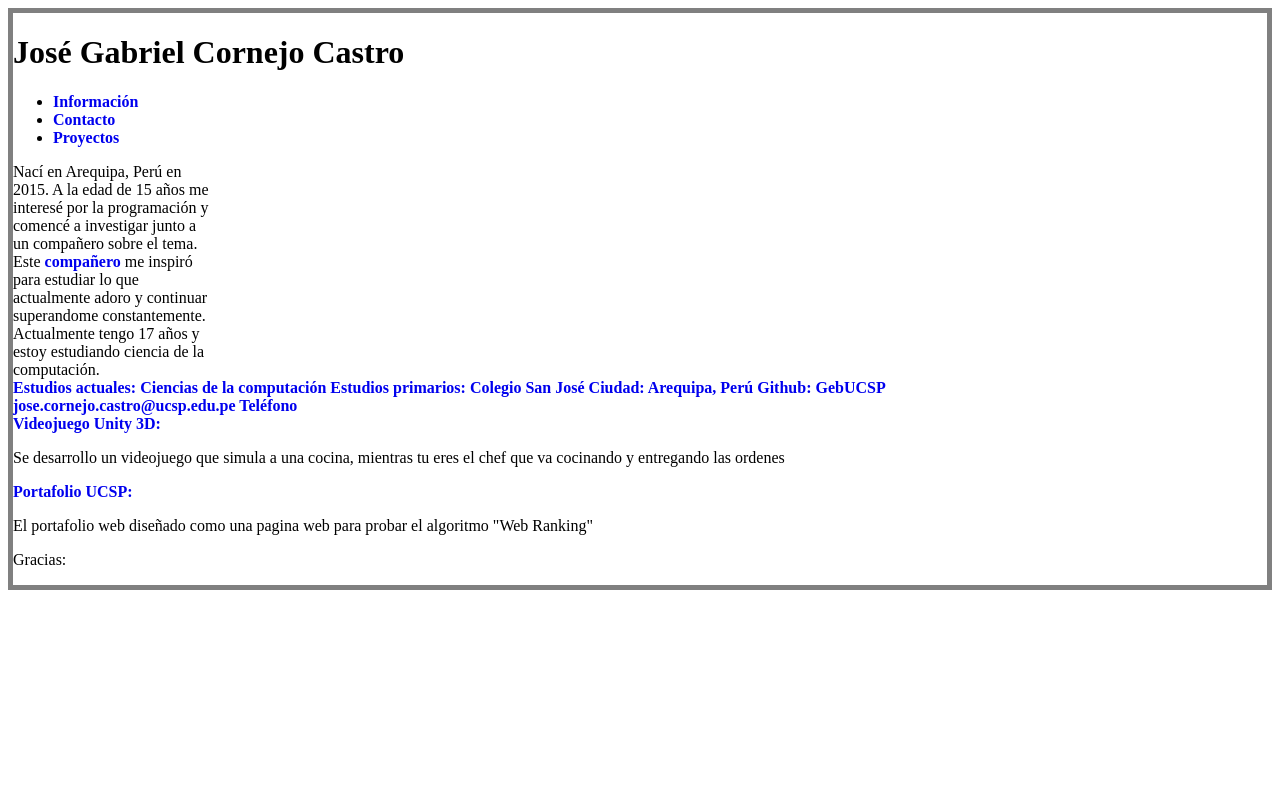
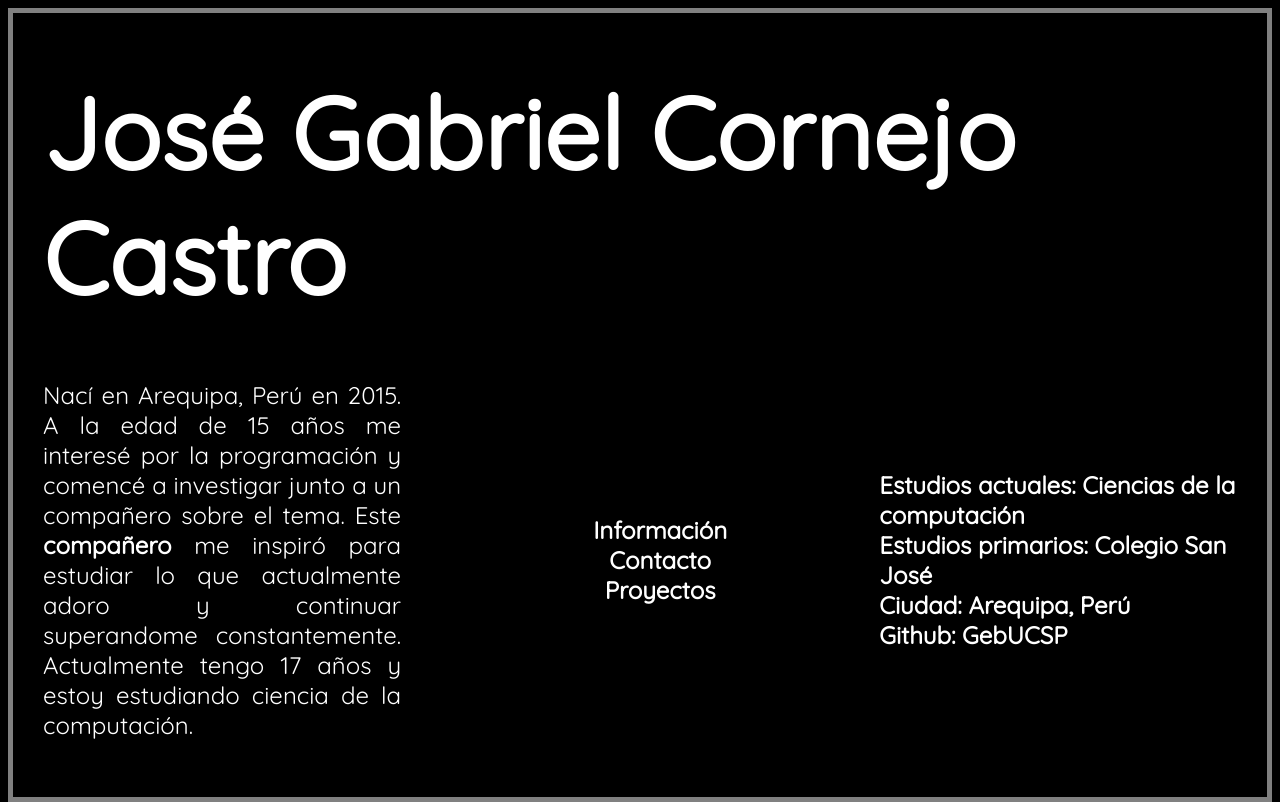
Before and after one commit to GebUCSP/PORTAFOLIO_2023, a plain HTML site: page index.html in a window 1280 px wide. Both pictures are taken after a click on the link "Información". Drawn offline with Linux system fonts and the light colour scheme.

Commit message:
redistribution

```diff
--- a/app.css
+++ b/app.css
@@ -1,25 +1,97 @@
 *{
-    font-family: ;
+    font-family: 'Quicksand', sans-serif;
+    color: white;
 }
 
+
+@keyframes fadeIn {
+    0% {
+      opacity: 0;
+    }
+    100% {
+      opacity: 1;
+    }
+  }
+
+  #cont_main.animate {
+    animation: fadeIn 2s ease;
+  }
+
+
 body{
-    color:;
+    position: absolute;
+    top: 0;
+    left: 0;
+    width: 98vw;
+    height: 98vh;
     border: 5px solid gray;
     display: flex;
+    flex-direction: column;
+    justify-content: center;
+    background-color: black;
+}
+
+h1{
+    align-self: flex-start;
+    font-weight: bold;
+    margin: 30px;
+    align-self: center;
+    font-size: 100px;
+    align-self: center;
+}
+
+main{
+    display: flex;
     align-items: center;
+    justify-content: space-between;
+    font-size: x-large;
+    margin-top: auto;
 }
+
+#main{
+    flex-grow: 1;
+    flex-shrink: 1;
+    transition: flex-basis 0.5s ease;
+}
+
+#description{
+    order: 1;
+    flex-basis: 35%;
+    margin: 30px;
+    text-align: justify;
+}
+
 
 header{
     display: inline;
+    order: 2;
+    flex-basis: 35%;
+    margin: 30px;
+    text-align: center;
 }
 
-#cont_main{
-    width: 200px;
+header>ul{
+    list-style-type: none;
 }
+
+#main{
+    order: 3;
+    flex-basis: 35%;
+    margin: 30px;
+}
+
 
 a{
     font-weight: bold;
     text-decoration: none;
+}
+
+a:visited {
+    color: inherit;
+}
+
+a[href^="mailto"], a[href^="tel"],a[href="https://www.muniarequipagob.pe/"] {
+    color: inherit;
 }
 
 a:hover{
--- /dev/null
+++ b/app.js
@@ -0,0 +1,25 @@
+var botonInfo = document.getElementById('info_b');
+var botonContact = document.getElementById('contact_b');
+var botonProyect = document.getElementById('proyect_b');
+var contenedor = document.getElementById('cont_main');
+
+function cambiarContenido(nuevoContenido) {
+    contenedor.innerHTML = nuevoContenido;
+    if (contenedor.classList.contains('animate')) {
+        contenedor.classList.remove('animate');
+      }
+      void contenedor.offsetWidth;
+      contenedor.classList.add('animate');
+}
+
+botonInfo.addEventListener("click", function (){
+    cambiarContenido('<a href="https://cs.ucsp.edu.pe/">Estudios actuales: Ciencias de la computación</a> <br><a href="https://csj.edu.pe/">Estudios primarios: Colegio San José</a><br><a href="https://www.muniarequipagob.pe/">Ciudad: Arequipa, Perú</a><br><a href="https://github.com/GebUCSP"> Github: GebUCSP </a>');
+});
+
+botonContact.addEventListener("click", function (){
+    cambiarContenido('<a href="mailto:jose.cornejo.castro@ucsp.edu.pe">Correo: jose.cornejo.castro@ucsp.edu.pe</a><br><br><a href="tel:+51991357008"> Teléfono: 991357008 </a>');
+});
+
+botonProyect.addEventListener("click", function (){
+    cambiarContenido('<a href="https://github.com/GebUCSP/VJ2023-S2">Videojuego C++ con CMake:</a><p>Se desarrollo un videojuego de boxeo como proyecto de segundo semestre</p><a href="https://github.com/GebUCSP/PORTAFOLIO_2023">Portafolio UCSP:</a><p>El portafolio web diseñado como una pagina web para probar el algoritmo "Web Ranking"</p>');
+});
--- a/index.html
+++ b/index.html
@@ -9,22 +9,28 @@
     />
     <meta name="keywords" content="portafolio, website, web, site" />
     <meta name="author" content="José Gabriel Cornejo Castro" />
+    <link rel="preconnect" href="https://fonts.googleapis.com" />
+    <link rel="preconnect" href="https://fonts.gstatic.com" crossorigin />
+    <link
+      href="https://fonts.googleapis.com/css2?family=Quicksand&display=swap"
+      rel="stylesheet"
+    />
     <link rel="stylesheet" href="app.css" />
     <title>José Gabriel Cornejo Castro</title>
   </head>
   <body>
+    <h1>José Gabriel Cornejo Castro</h1>
     <div id="principal">
-      <header>
-        <h1>José Gabriel Cornejo Castro</h1>
-        <ul>
-          <li><a href="#info">Información</a></li>
-          <li><a href="#contact">Contacto</a></li>
-          <li><a href="#proyects">Proyectos</a></li>
-        </ul>
-      </header>
       <main>
-        <section id="main">
-          <div id="cont_main">
+        <header>
+          <ul>
+            <li><a href="#info" id="info_b">Información</a></li>
+            <li><a href="#contact" id="contact_b">Contacto</a></li>
+            <li><a href="#proyects" id="proyect_b">Proyectos</a></li>
+          </ul>
+        </header>
+        <section id="description">
+          <div>
             Nací en Arequipa, Perú en 2015. A la edad de 15 años me interesé por
             la programación y comencé a investigar junto a un compañero sobre el
             tema. Este
@@ -34,50 +40,11 @@
             de la computación.
           </div>
         </section>
-
-        <section id="info">
-          <div id="cont_info">
-            <a href="https://cs.ucsp.edu.pe/">
-              Estudios actuales: Ciencias de la computación
-            </a>
-            <a href="https://csj.edu.pe/">
-              Estudios primarios: Colegio San José
-            </a>
-            <a href="https://www.muniarequipagob.pe/">
-              Ciudad: Arequipa, Perú
-            </a>
-            <a href="https://github.com/GebUCSP"> Github: GebUCSP </a>
-          </div>
-        </section>
-
-        <section id="contact">
-          <a href="mailto:jose.cornejo.castro@ucsp.edu.pe">
-            jose.cornejo.castro@ucsp.edu.pe
-          </a>
-          <a href="tel:+51991357008"> Teléfono </a>
-        </section>
-
-        <section id="proyects">
-          <a href="https://github.com/GebUCSP/TallerUnity">
-            Videojuego Unity 3D:
-          </a>
-          <p>
-            Se desarrollo un videojuego que simula a una cocina, mientras tu
-            eres el chef que va cocinando y entregando las ordenes
-          </p>
-          <a href="https://github.com/GebUCSP/PORTAFOLIO_2023">
-            Portafolio UCSP:
-          </a>
-          <p>
-            El portafolio web diseñado como una pagina web para probar el
-            algoritmo "Web Ranking"
-          </p>
-        </section>
-
-        <section id="thanks">
-          <p>Gracias:</p>
+        <section id="main">
+          <div id="cont_main"></div>
         </section>
       </main>
     </div>
+    <script src="app.js"></script>
   </body>
 </html>
```
